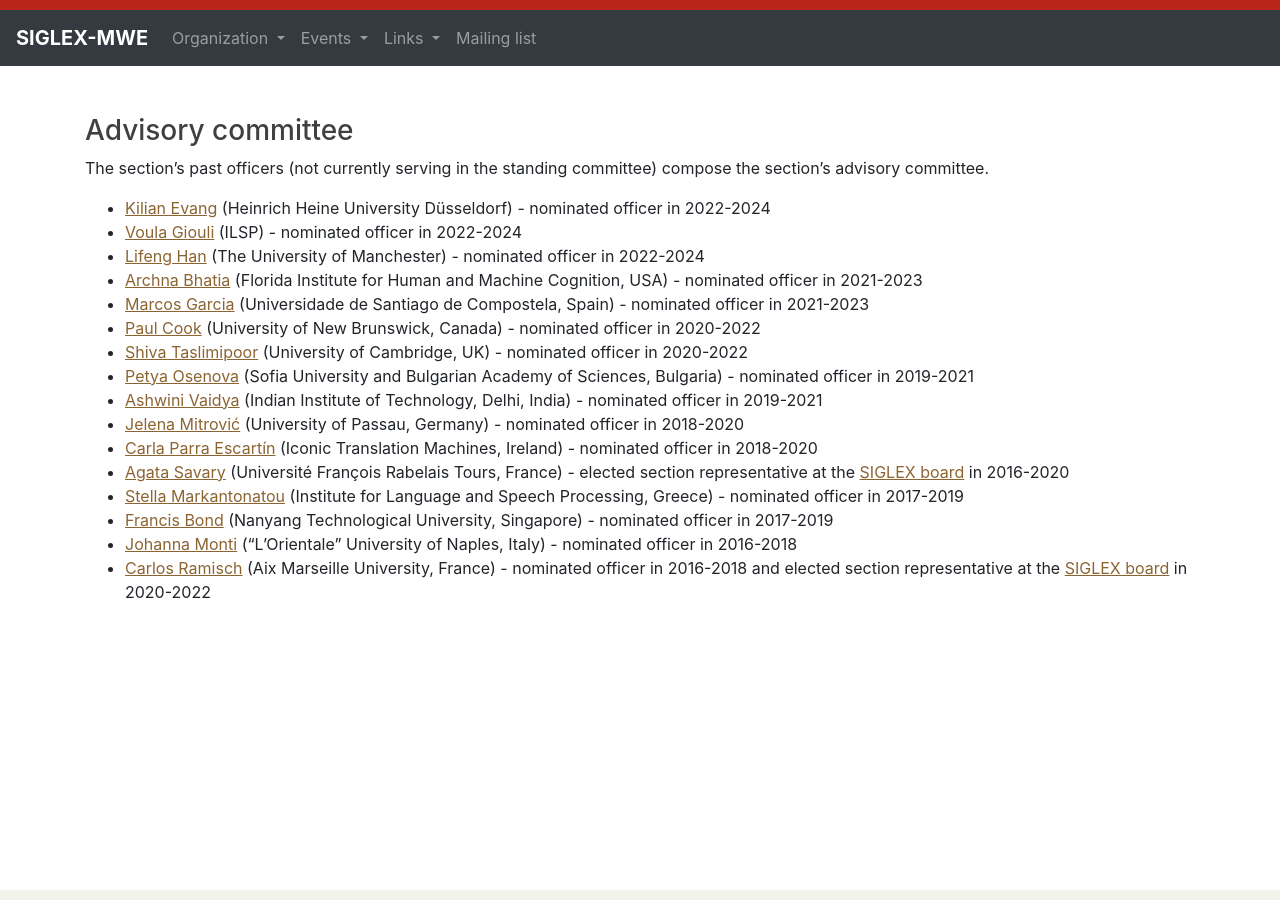
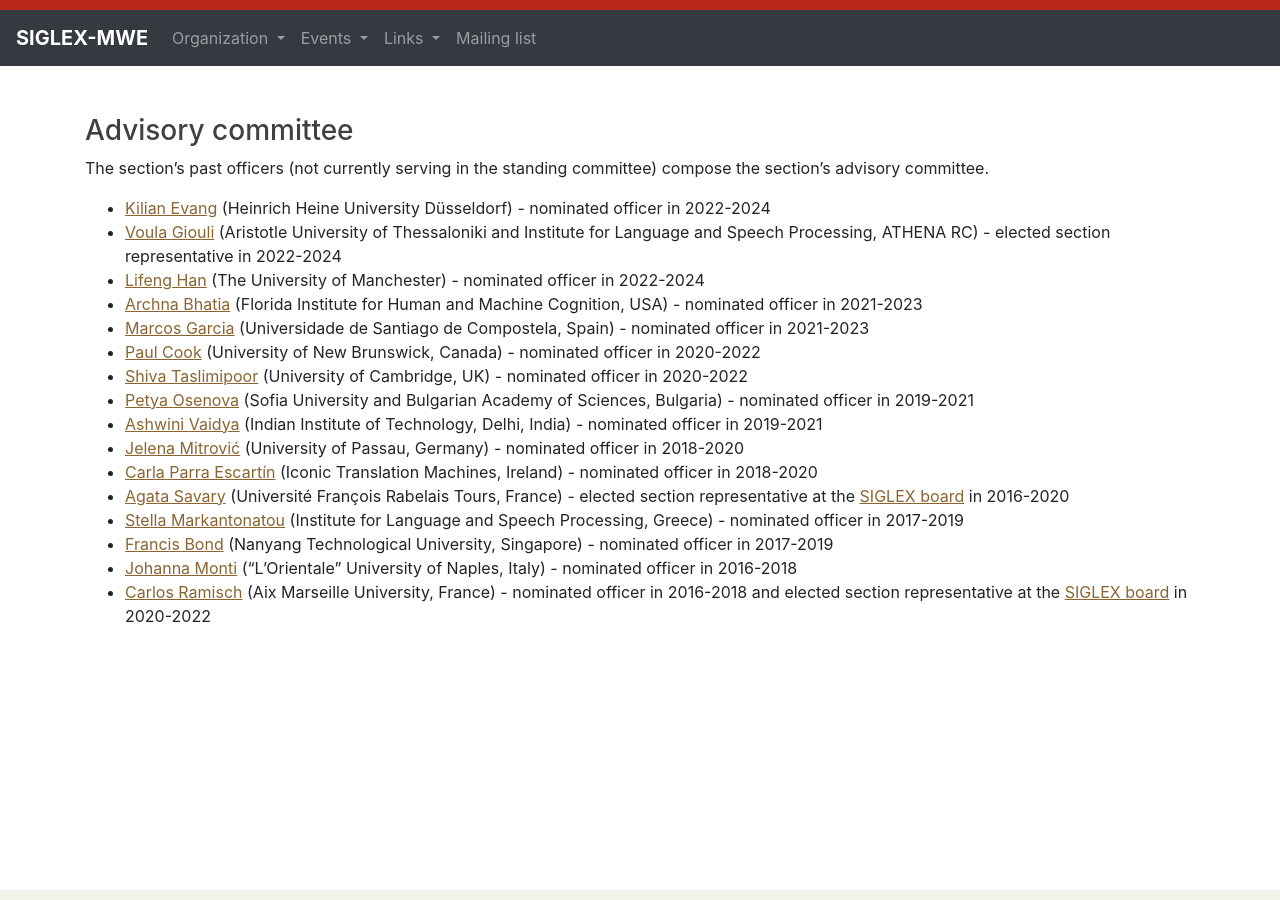
Before and after one commit to multiword/multiword.github.io, a Jekyll site: the page built from organization/advisorycommittee.md, in a window 1280 px wide. Built offline with Jekyll 4.4.1, drawn with Linux system fonts in a browser that asks for light colours.

Commit message:
Update advisorycommittee.md: affiliation

```diff
--- a/organization/advisorycommittee.md
+++ b/organization/advisorycommittee.md
@@ -8,7 +8,7 @@ layout: default
 The section's past officers (not currently serving in the standing committee) compose the section's advisory committee.
 
 - [Kilian Evang](https://kilian.evang.name/) (Heinrich Heine University Düsseldorf) - nominated officer in 2022-2024
-- [Voula Giouli](https://www.ilsp.gr/en/members/giouli-voula-2/) (ILSP) - nominated officer in 2022-2024
+- [Voula Giouli](https://www.ilsp.gr/en/members/giouli-voula-2/) (Aristotle University of Thessaloniki and Institute for Language and Speech Processing, ATHENA RC) - elected section representative in 2022-2024
 - [Lifeng Han](https://www.research.manchester.ac.uk/portal/lifeng.han.html) (The University of Manchester) - nominated officer in 2022-2024
 - [Archna Bhatia](https://www.ihmc.us/groups/abhatia/) (Florida Institute for Human and Machine Cognition, USA) - nominated officer in 2021-2023
 - [Marcos Garcia](https://citius.gal/team/marcos-garcia-gonzalez) (Universidade de Santiago de Compostela, Spain) - nominated officer in 2021-2023
```
